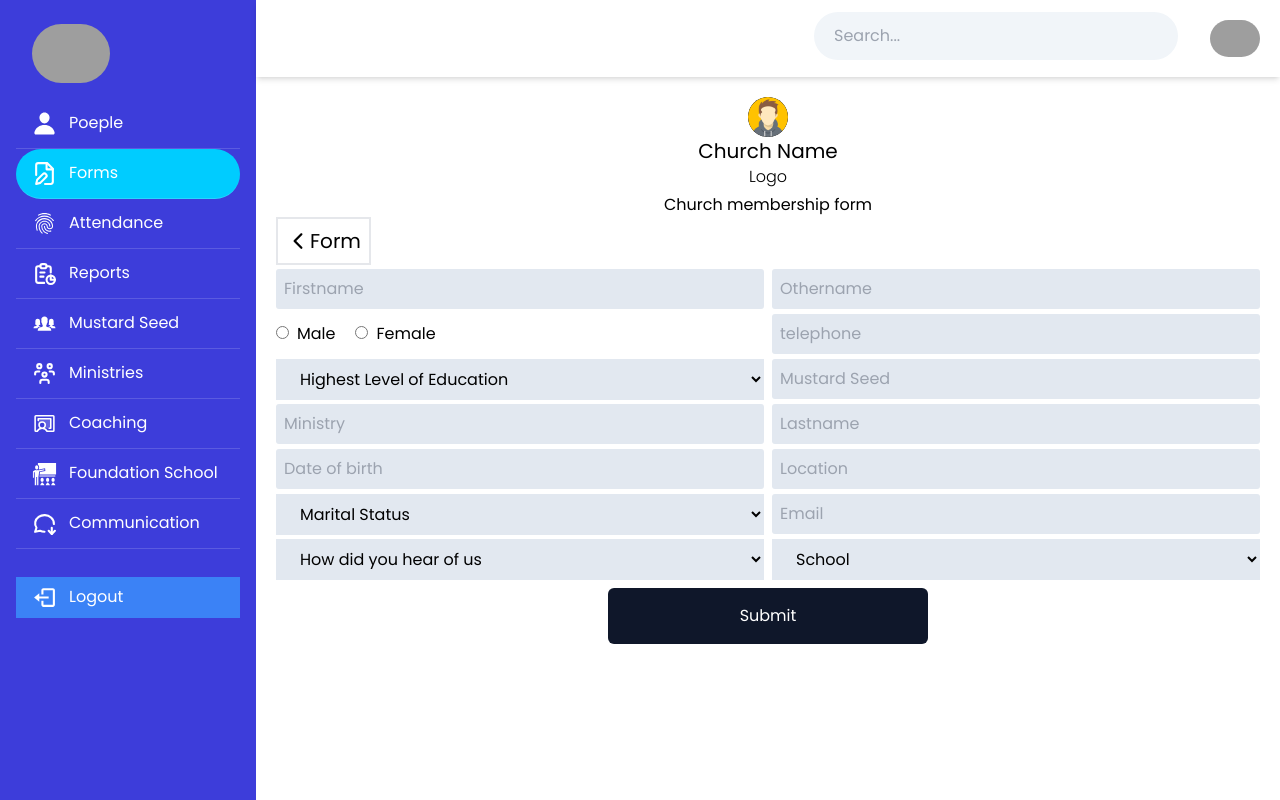
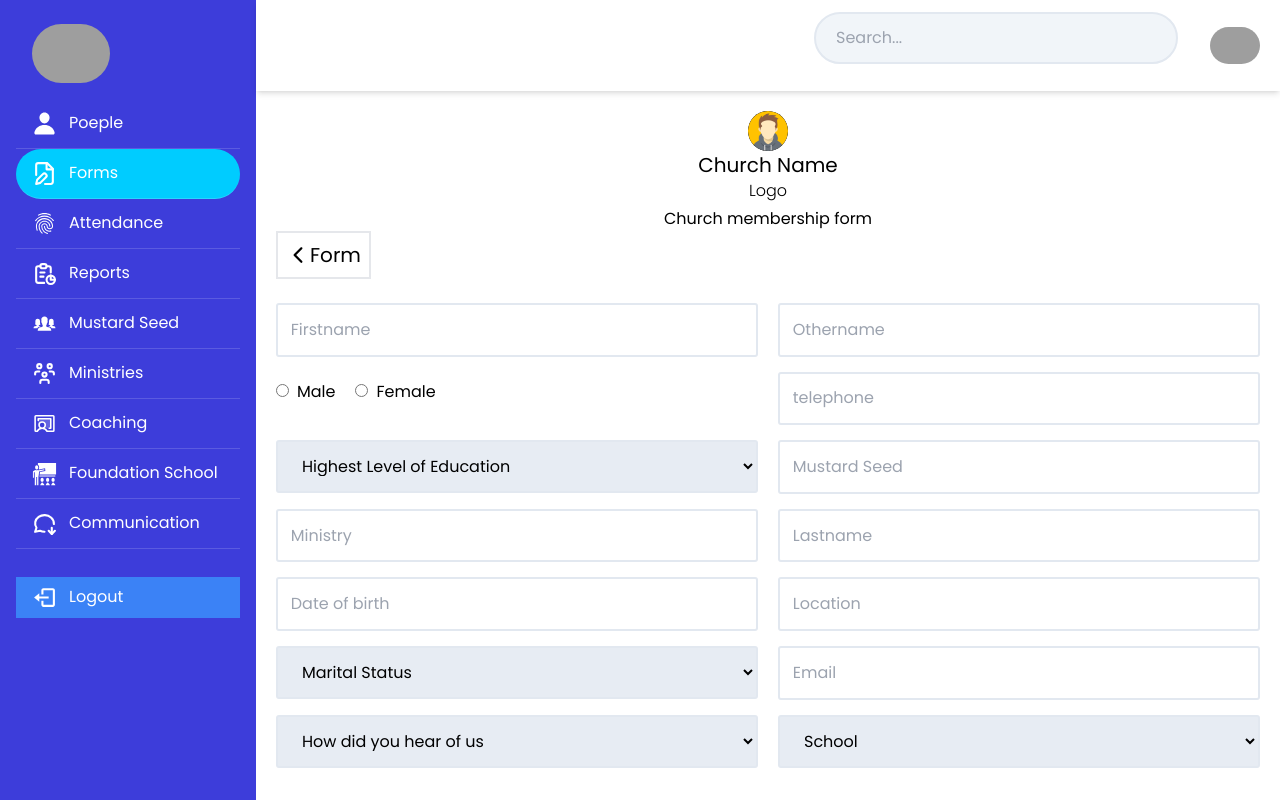
Before and after one commit to PaaRich/Church_management, a React (Vite) app: page /dashboard/forms in a window 1280 px wide. Built offline with nearby package versions, Linux system fonts and the light colour scheme; grey boxes are pictures that could not be loaded.

Commit message:
modified forms

```diff
--- a/src/Components/Dashboard/Forms/Forms.jsx
+++ b/src/Components/Dashboard/Forms/Forms.jsx
@@ -18,7 +18,7 @@ function Forms() {
         <BackBtn text="Form" paddingAndMargin="mb-0 p-2" />
       </div>
       <form action="" className=" w-full h-full">
-        <div className="grid grid-cols-2 gap-x-2">
+        <div className="grid grid-cols-2 gap-x-5">
           <input type="text" placeholder="Firstname" required />
           <input type="text" placeholder="Othername" />
           <div className="flex my-2">
@@ -34,7 +34,7 @@ function Forms() {
           <input type="tel" placeholder="telephone" />
           <div className="relative">
             <select
-              className="py-2 px-5 w-full bg-slate-200"
+              className="py-3 px-5 w-full bg-slate-200/80"
               name="Education"
               id=""
             >
@@ -61,7 +61,7 @@ function Forms() {
           <input type="text" name="" id="" placeholder="Location" required />
           <div className="relative">
             <select
-              className="py-2 px-5 w-full bg-slate-200"
+              className="py-3 px-5 w-full bg-slate-200/80"
               name="Marital Status"
               id=""
             >
@@ -76,7 +76,7 @@ function Forms() {
           <input type="email" name="" id="" placeholder="Email" />
           <div className="relative">
             <select
-              className="py-2 px-5 w-full bg-slate-200"
+              className="py-3 px-5 w-full bg-slate-200/80"
               name="Media"
               id=""
             >
@@ -91,7 +91,7 @@ function Forms() {
           </div>
           <div className="relative">
             <select
-              className="py-2 px-5 w-full bg-slate-200"
+              className="py-3 px-5 w-full bg-slate-200/80"
               name="School"
               id=""
             >
--- a/src/Components/Reusable/BackBtn.jsx
+++ b/src/Components/Reusable/BackBtn.jsx
@@ -6,7 +6,7 @@ const BackBtn = ({ text, paddingAndMargin }) => {
   const navigate = useNavigate(-1);
   return (
     <div
-      className={`${paddingAndMargin} border-2 flex items-center text-xl hover:bg-slate-900 hover:border-slate-900 hover:text-white duration-500 cursor-pointer w-fit`}
+      className={`${paddingAndMargin} mb-5 border-2 flex items-center text-xl hover:bg-slate-900 hover:border-slate-900 hover:text-white duration-500 cursor-pointer w-fit`}
       onClick={() => navigate(-1)}
     >
       <IoIosArrowBack size={24} />
--- a/src/index.css
+++ b/src/index.css
@@ -118,14 +118,17 @@ button.flex:hover {
 .w-full > button:hover {
   background-color: #0f172ae4;
 } */
-input {
+input,
+select {
   background-color: #e2e8f0;
-  padding: 0.5rem;
+  background-color: transparent;
+  padding: .8rem;
   border-radius: 3px;
-  margin-bottom: 5px;
+  margin-bottom: 15px;
+  border: 2px solid #e2e8f0;
 }
 input:focus {
-  outline: none;
+  /* outline: none; */
 }
 /* Attendence styles */
 /* .c-check-in-btn {
```
